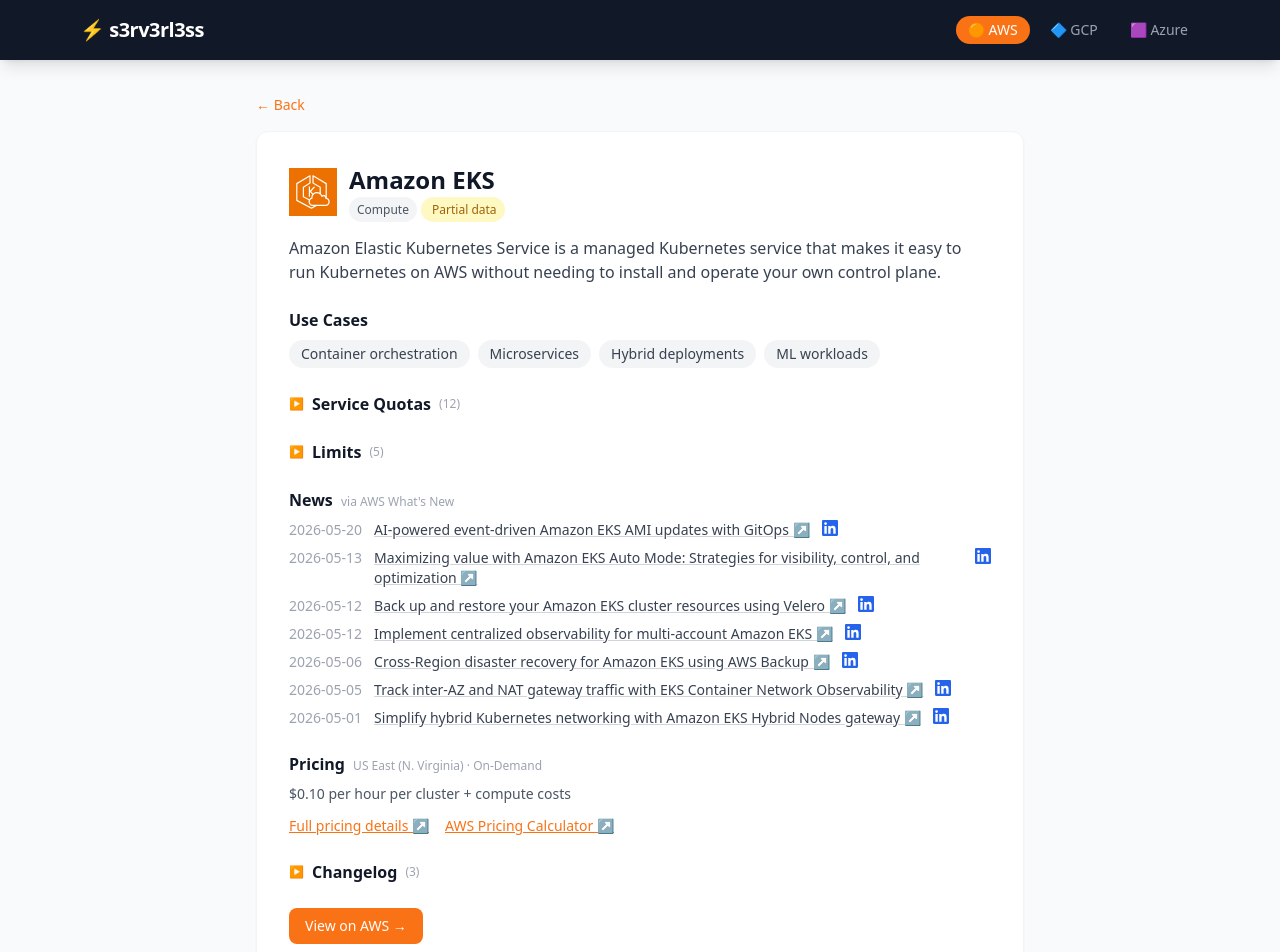
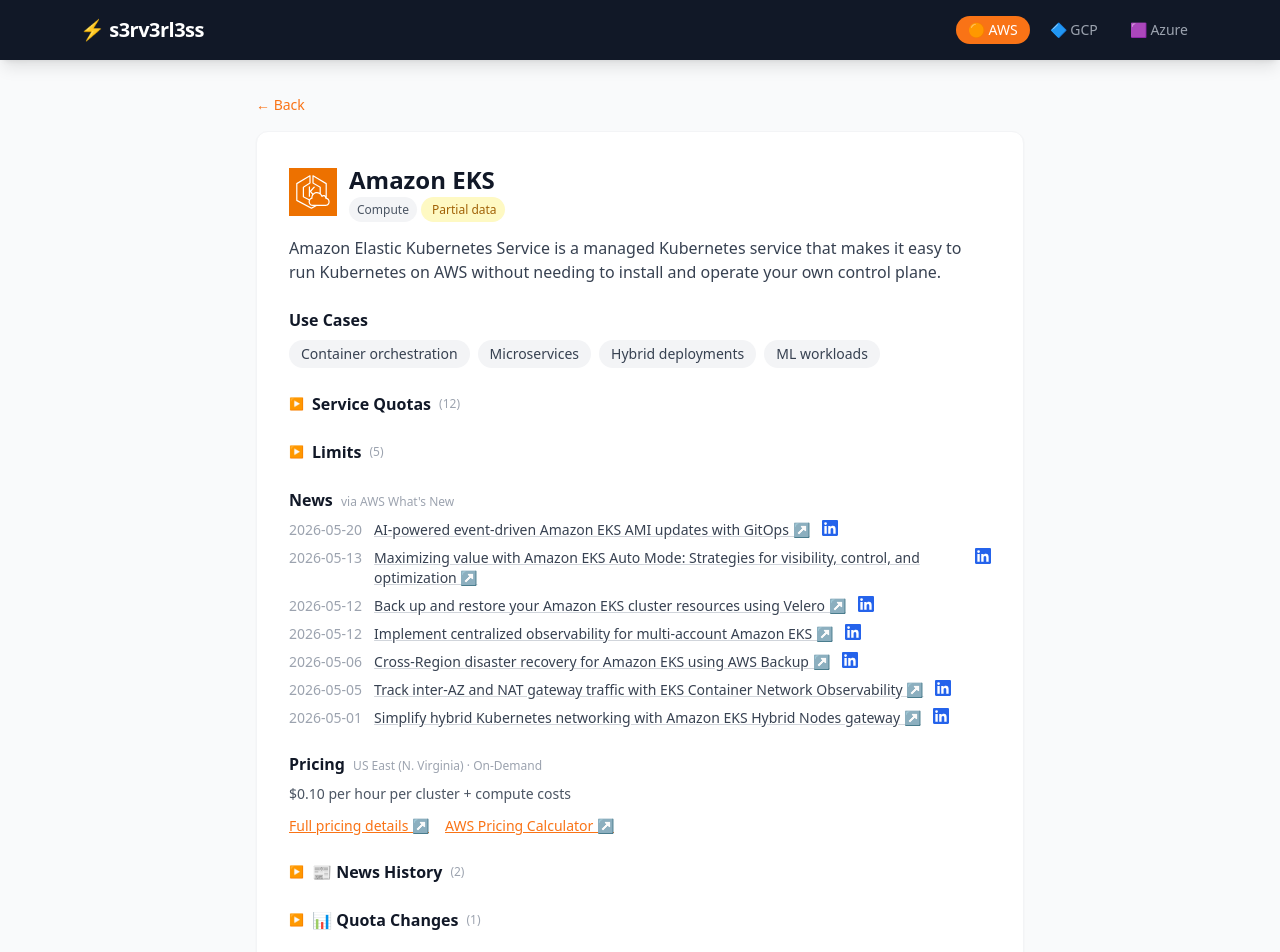
Before and after one commit to olcortesb/s3rv3rl3ss, a Vue app: page /aws/eks in a window 1280 px wide. Shown: the top 952 px of the page. Built offline with nearby package versions, Linux system fonts and the light colour scheme; the HTML template or start-up script is replaced by a standard one.

Commit message:
feat: separe history news and qutoas

```diff
--- a/src/views/ServiceDetail.vue
+++ b/src/views/ServiceDetail.vue
@@ -172,22 +172,40 @@
         </div>
       </div>
 
-      <!-- Changelog -->
-      <div v-if="changelog.length" class="mb-6">
-        <button @click="showChangelog = !showChangelog" class="flex items-center gap-2 font-semibold text-gray-900 mb-2 hover:text-orange-500 transition">
-          <span class="text-xs">{{ showChangelog ? '▼' : '▶' }}</span>
-          Changelog
-          <span class="text-xs font-normal text-gray-400">({{ changelog.length }})</span>
+      <!-- News History -->
+      <div v-if="newsHistory.length" class="mb-6">
+        <button @click="showNews = !showNews" class="flex items-center gap-2 font-semibold text-gray-900 mb-2 hover:text-orange-500 transition">
+          <span class="text-xs">{{ showNews ? '▼' : '▶' }}</span>
+          📰 News History
+          <span class="text-xs font-normal text-gray-400">({{ newsHistory.length }})</span>
         </button>
-        <div v-show="showChangelog">
+        <div v-show="showNews">
           <ul class="space-y-2">
-            <li v-for="(c, i) in changelog" :key="i" class="flex gap-3 text-sm">
+            <li v-for="(c, i) in newsHistory" :key="i" class="flex gap-3 text-sm">
               <span class="text-gray-400 shrink-0">{{ c.date }}</span>
-              <span class="shrink-0">{{ typeIcon(c.type) }}</span>
               <a v-if="c.url" :href="c.url" target="_blank" class="text-orange-600 hover:underline">{{ c.detail }}</a>
               <span v-else class="text-gray-700">{{ c.detail }}</span>
             </li>
           </ul>
+        </div>
+      </div>
+
+      <!-- Quota Changes -->
+      <div v-if="quotaChanges.length" class="mb-6">
+        <button @click="showQuotaChanges = !showQuotaChanges" class="flex items-center gap-2 font-semibold text-gray-900 mb-2 hover:text-orange-500 transition">
+          <span class="text-xs">{{ showQuotaChanges ? '▼' : '▶' }}</span>
+          📊 Quota Changes
+          <span class="text-xs font-normal text-gray-400">({{ quotaChanges.length }})</span>
+        </button>
+        <div v-show="showQuotaChanges">
+          <ul class="space-y-2">
+            <li v-for="(c, i) in quotaChanges" :key="i" class="flex gap-3 text-sm">
+              <span class="text-gray-400 shrink-0">{{ c.date }}</span>
+              <span class="shrink-0">{{ typeIcon(c.type) }}</span>
+              <span class="text-gray-700">{{ c.detail }}</span>
+            </li>
+          </ul>
+          <a :href="quotasUrl" target="_blank" class="inline-block mt-3 text-xs text-orange-500 hover:underline">View quotas ↗</a>
         </div>
       </div>
 
@@ -242,9 +260,27 @@
 const showRuntimes = ref(false)
 const showQuotas = ref(false)
 const showLimits = ref(false)
-const showChangelog = ref(false)
+const showNews = ref(false)
+const showQuotaChanges = ref(false)
 const quotaSearch = ref('')
 const limitSearch = ref('')
+
+const newsHistory = computed(() =>
+  changelog.value.filter(c => c.type === 'new_news' || c.type === 'service_added')
+)
+
+const quotaChanges = computed(() =>
+  changelog.value.filter(c => c.type === 'quota_changed' || c.type === 'quota_added' || c.type === 'quota_removed' || c.type === 'new_runtime' || c.type === 'runtime_changed' || c.type === 'runtime_removed')
+)
+
+const quotasUrl = computed(() => {
+  const urls = {
+    aws: `https://us-east-1.console.aws.amazon.com/servicequotas/home/services/${service.value?.id || ''}/quotas`,
+    gcp: 'https://console.cloud.google.com/iam-admin/quotas',
+    azure: 'https://portal.azure.com/#view/Microsoft_Azure_Capacity/QuotaMenuBlade/~/overview',
+  }
+  return urls[props.provider] || '#'
+})
 
 const TYPE_ICONS = {
   quota_changed: '📊',
```
